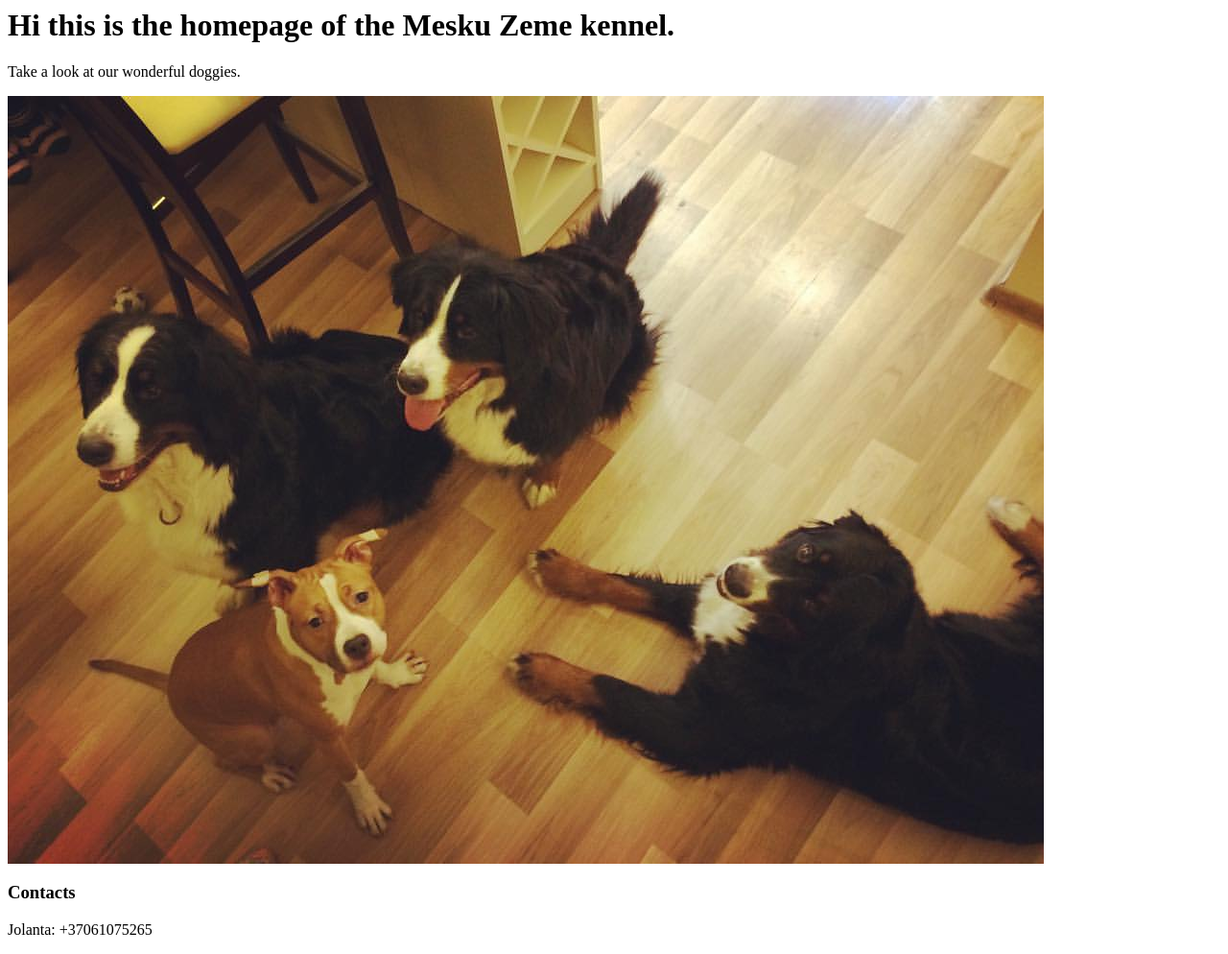
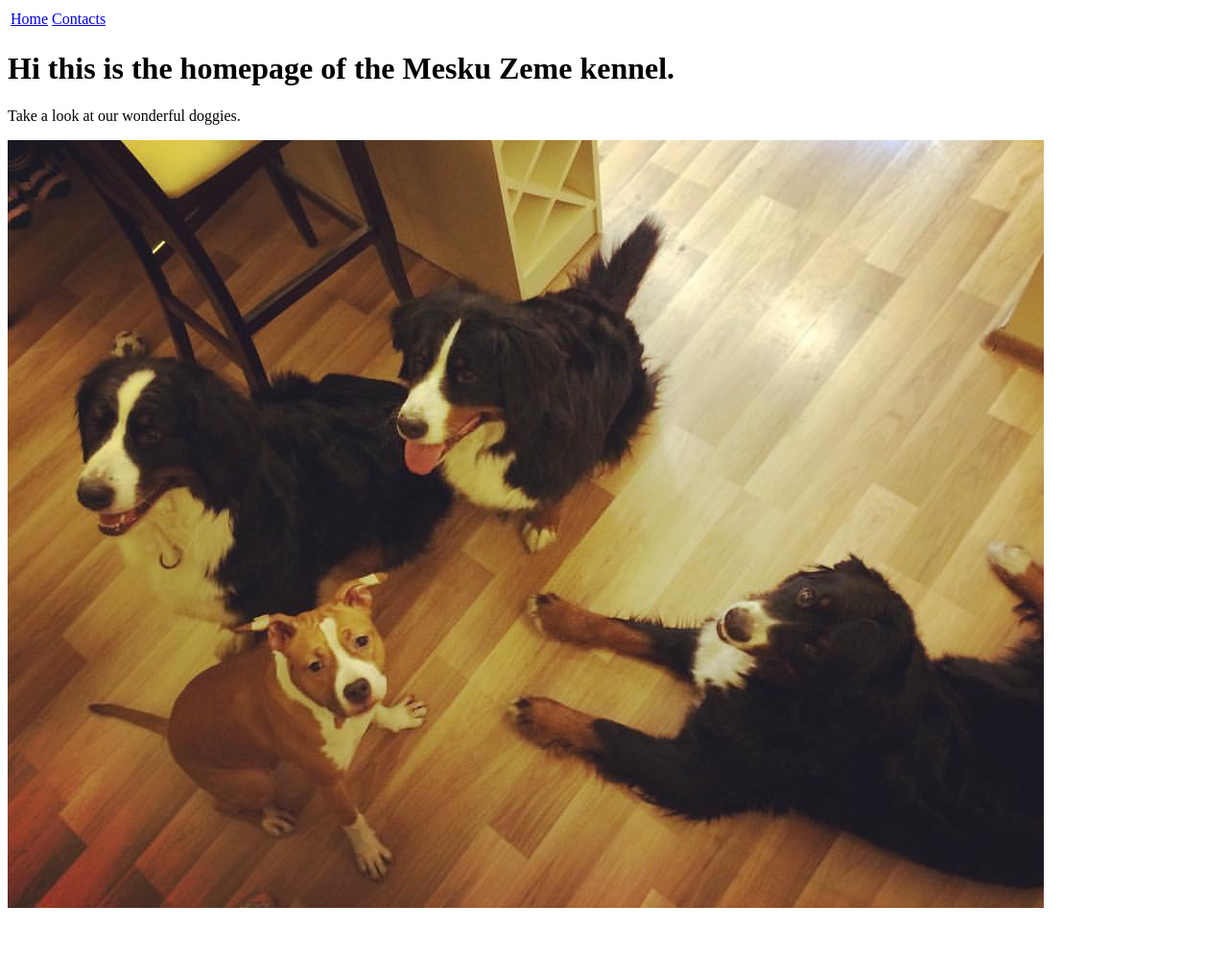
Before and after one commit to meskuzeme/meskuzeme.github.io, a plain HTML site: page index.html in a window 1280 px wide. Shown: the whole page at 96% size. After the commit the page ends 954 px from the top, so only its background shows below. Drawn offline with Linux system fonts and the light colour scheme.

Commit message:
contacts with unicorn

```diff
--- a/index.html
+++ b/index.html
@@ -3,14 +3,20 @@
 
 </head>
 <body>
+  <table>
+    <tr>
+      <td>
+        <a href="index.html">Home</a>
+      </td>
+      <td>
+        <a href="contacts.html">Contacts</a>
+      </td>
+    </tr>
+  </table>
   <h1>Hi this is the homepage of the Mesku Zeme kennel.</h1>
   <p>
     Take a look at our wonderful doggies.
   </p>
   <img src="img/doggies.png" />
-  <h3>Contacts</h3>
-  <p>
-    Jolanta: +37061075265
-  </p>
 </body>
 </html>
```
